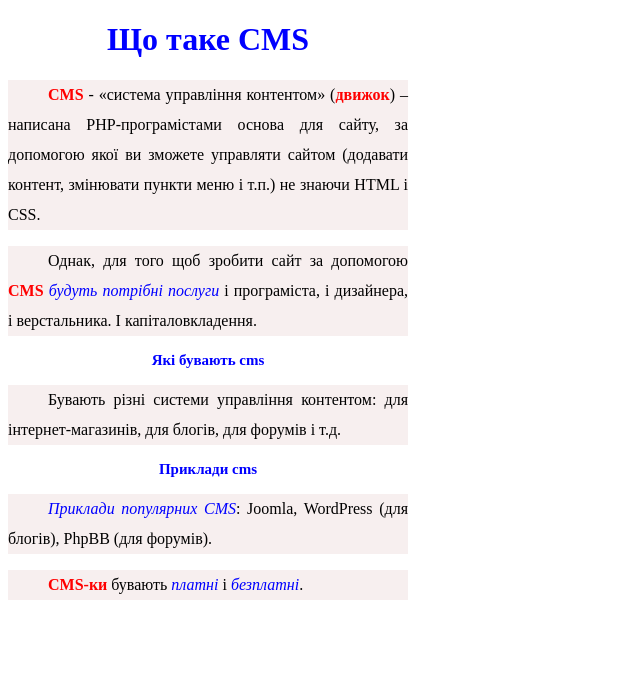
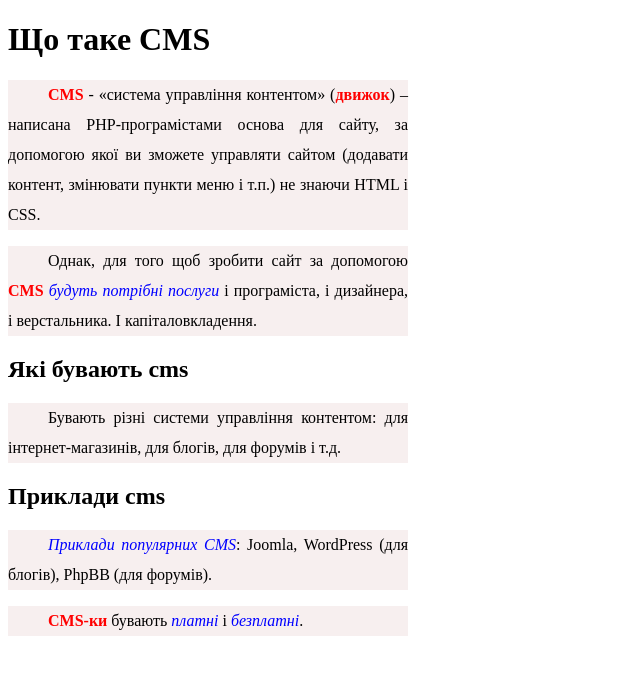
Before and after one commit to Skivel/WEB, a PHP site: page / in a window 1280 px wide. Shown: the top 675 px of the page, without its empty margins (0-640 px from the left). Run offline with PHP 8.4, Linux system fonts and the light colour scheme.

Commit message:
Update main.css

```diff
--- a/Lab_4/main.css
+++ b/Lab_4/main.css
@@ -1,12 +1,10 @@
-h1{
+.hh{
 	color: blue;
 	text-align: center;
 	width: 400px;
 }
+}
 h2{
-	color: blue;
-	text-align: center;
-	width: 400px;
 	font-size: 15px;
 }
 b{
```
